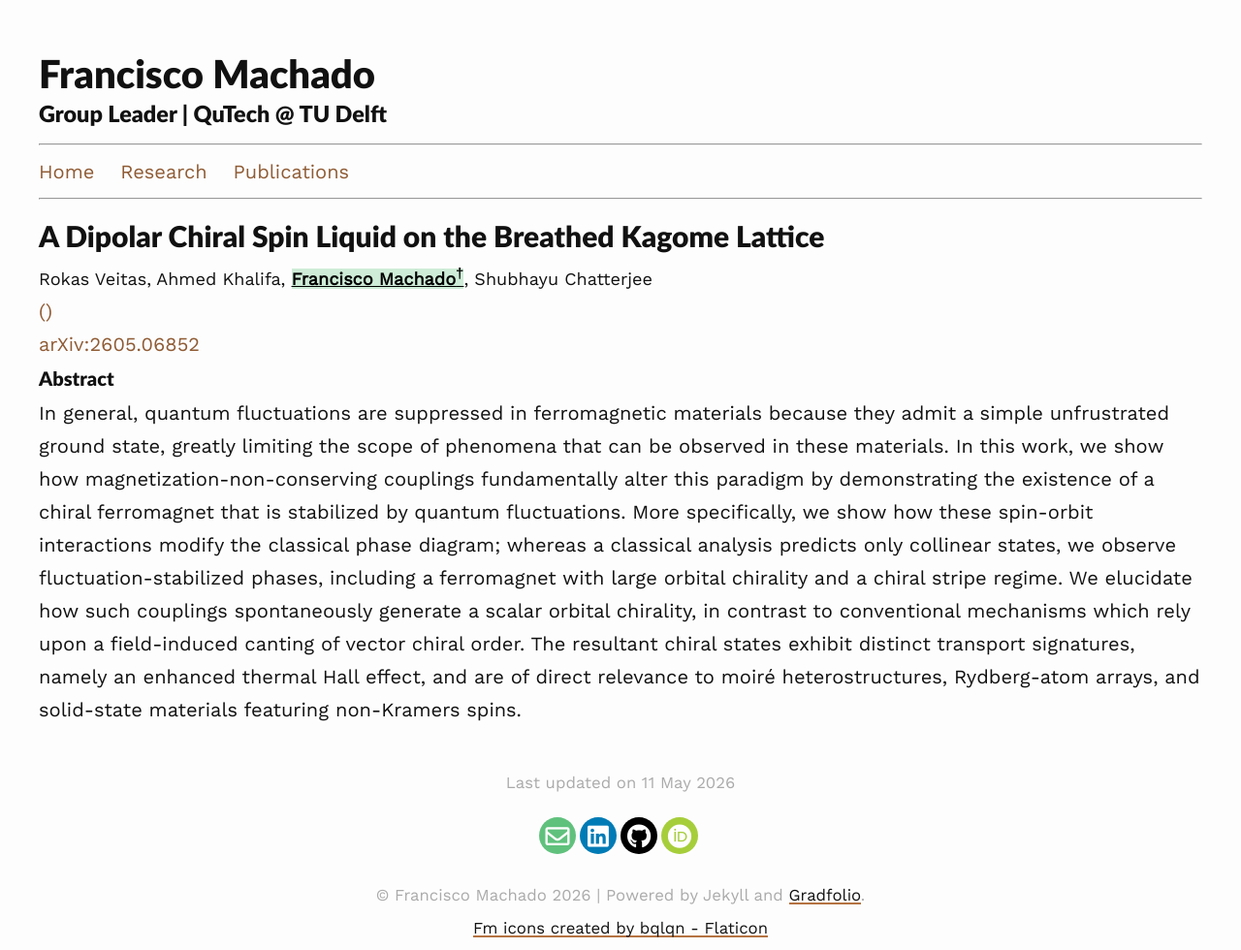
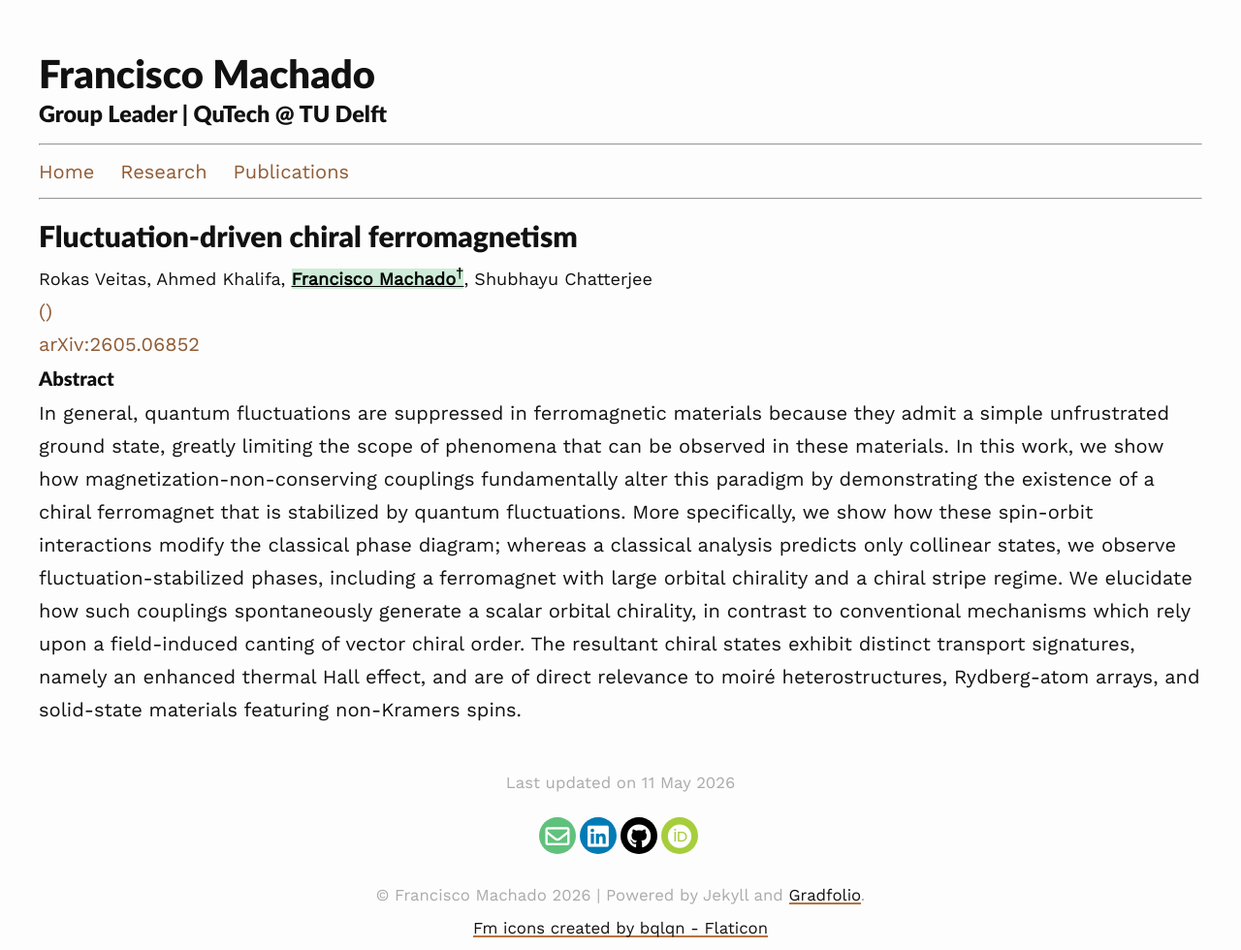
Before and after one commit to flmachado/flmachado.github.io, a Jekyll site: the page built from _publications/2605.06852.md, in a window 1280 px wide. Shown: the whole page at 97% size. Built offline with Jekyll 4.4.1, drawn with Linux system fonts in a browser that asks for light colours; nearby versions of some CDN libraries.

Commit message:
Fixed title

```diff
--- a/_publications/2605.06852.md
+++ b/_publications/2605.06852.md
@@ -1,7 +1,7 @@
 ---
 layout: publication
 peerReview : false
-title : "A Dipolar Chiral Spin Liquid on the Breathed Kagome Lattice"
+title : "Fluctuation-driven chiral ferromagnetism"
 authors : Rokas Veitas, Ahmed Khalifa, <mark><u><strong>Francisco Machado<sup>&dagger;</sup></strong></u></mark>, Shubhayu Chatterjee
 arXivId : arXiv:2605.06852
 arXivLink : https://arxiv.org/abs/2605.06852
```
